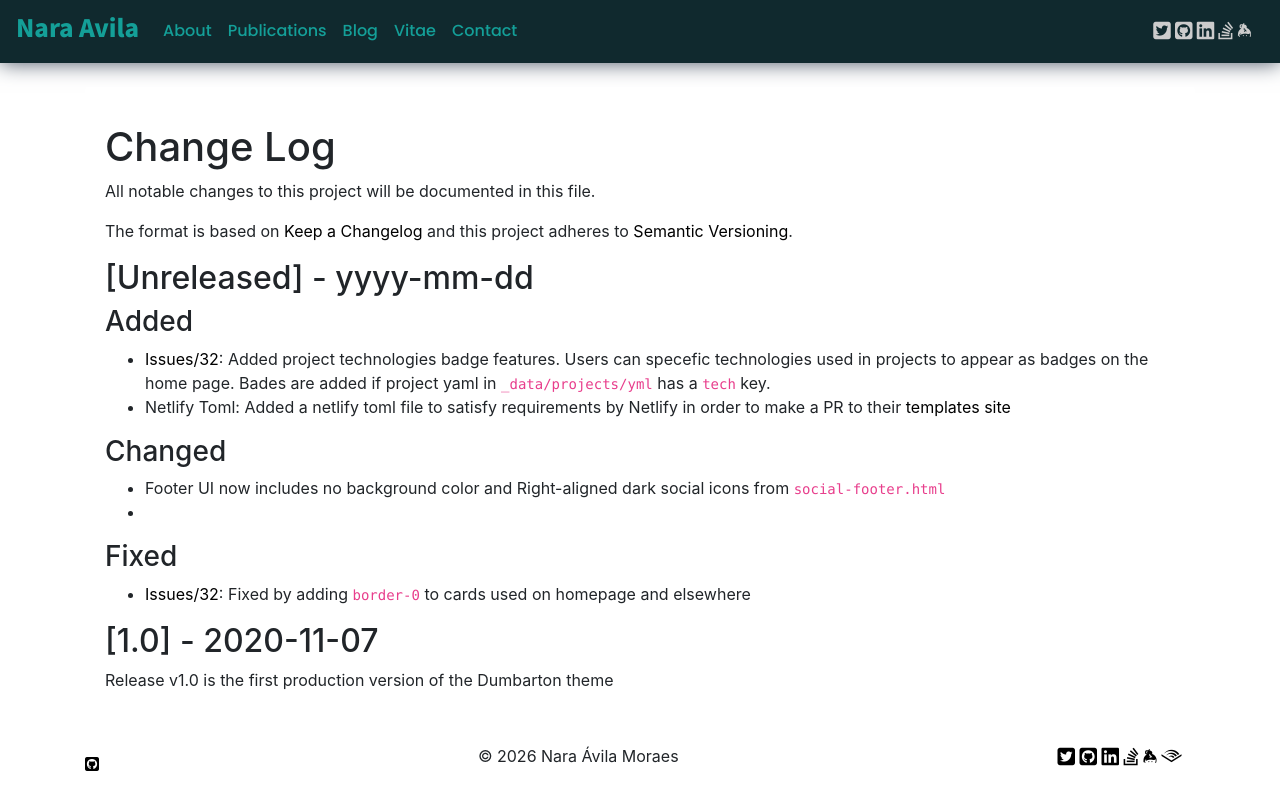
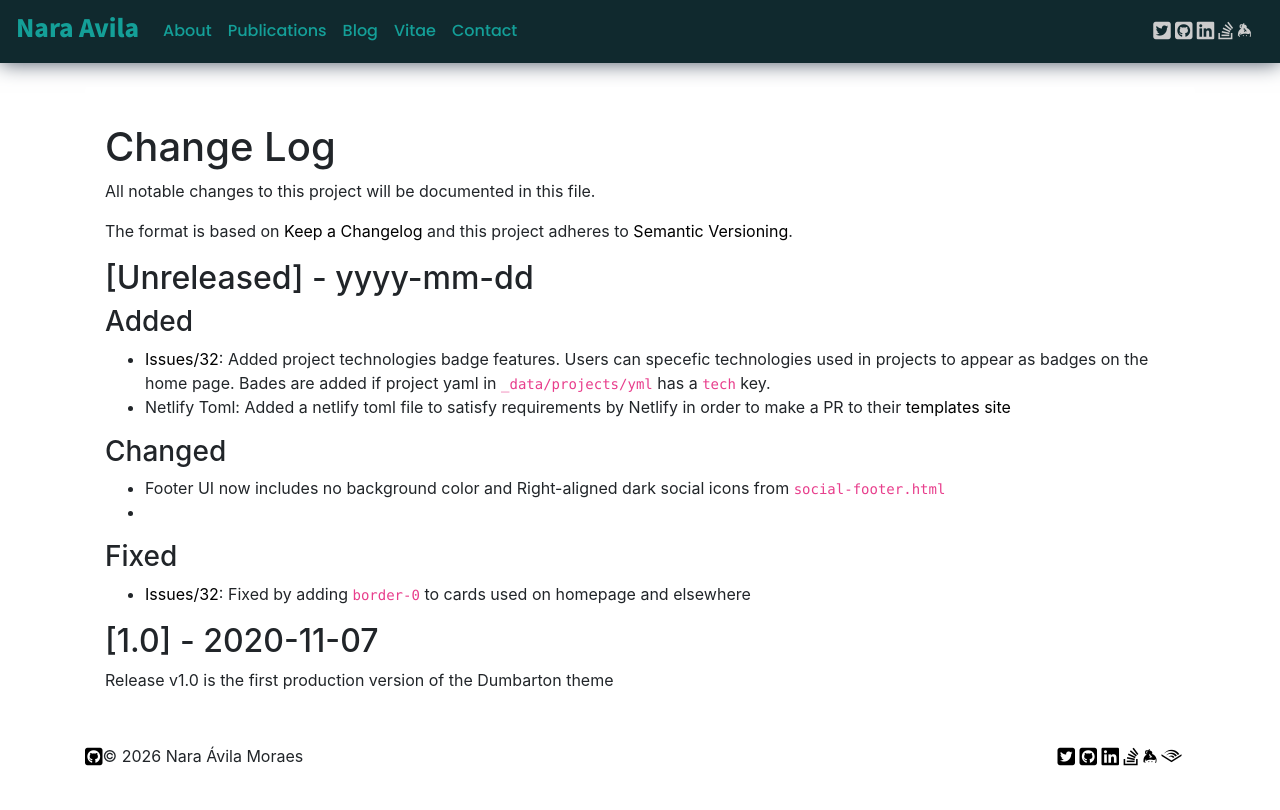
Before and after one commit to naavilam/naavilam.github.io, a Jekyll site: the page built from CHANGELOG.md, in a window 1280 px wide. Shown: the top 810 px of the page. Built offline with Jekyll 4.4.1, drawn with Linux system fonts in a browser that asks for light colours; nearby versions of some CDN libraries; our own code applies the rules of GitHub Pages for plain Markdown files; comment, search, counter and statistics services are not loaded.

Commit message:
Update files

```diff
--- a/_includes/footer.html
+++ b/_includes/footer.html
@@ -1,9 +1,9 @@
 <div class="navbar navbar-default navbar-fixed-bottom">
   <div class="container">
-    <a href="https://github.com/naavilam" rel="noopener" style="font-size:0.8rem;"><i
-        class="fab fa-github-square fa-lg">
-    </a></i>
-    <p class="navbar-text pull-left">© 2026 Nara Ávila Moraes
+
+    <p class="navbar-text pull-left"> <a href="https://github.com/naavilam" rel="noopener"><i
+          class="fab fa-github-square fa-lg">
+      </a></i>© 2026 Nara Ávila Moraes
     </p>
     <p class="navbar-text pull-right">
       {% include social-footer.html %}
```
